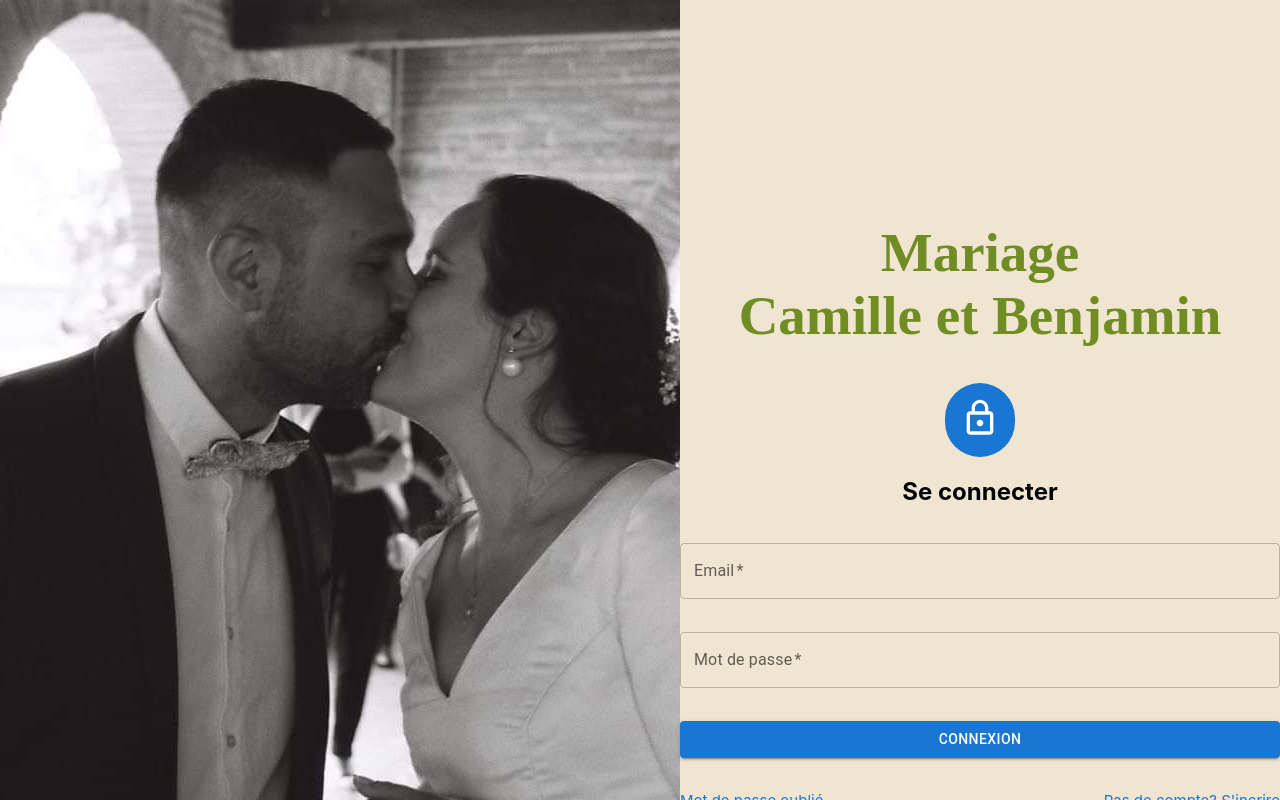
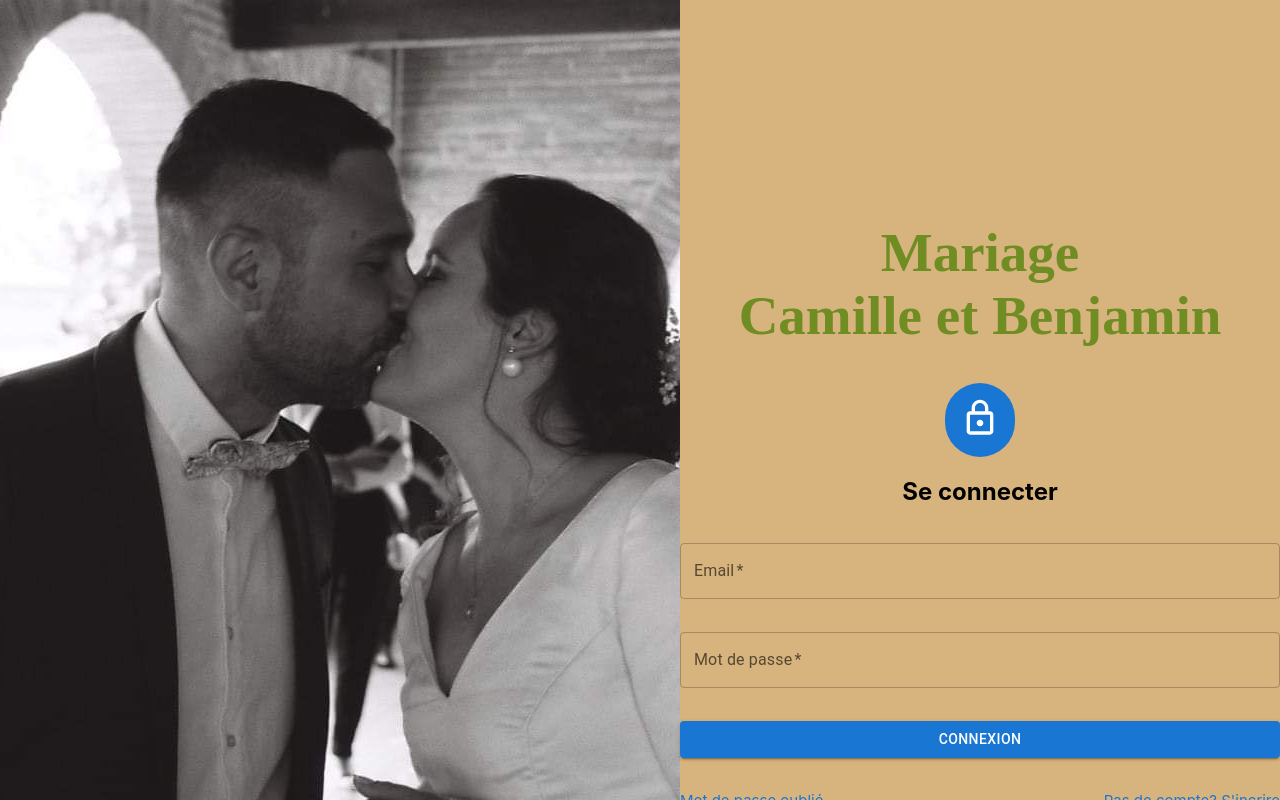
Before and after one commit to BenGex31/weddingguests, a React (Create React App) app: page / in a window 1280 px wide. Shown: the top 800 px of the page. Built offline with nearby package versions, Linux system fonts and the light colour scheme; a web font is replaced by a local one.

Commit message:
Update Login.css

```diff
--- a/src/pages/Login.css
+++ b/src/pages/Login.css
@@ -9,7 +9,7 @@
   flex-direction: column;
   justify-content: center;
   align-items: center;
-  background-color: #f0e5d0;
+  background-color: #d7b37d;
 }
 
 .containerIcon {
```
